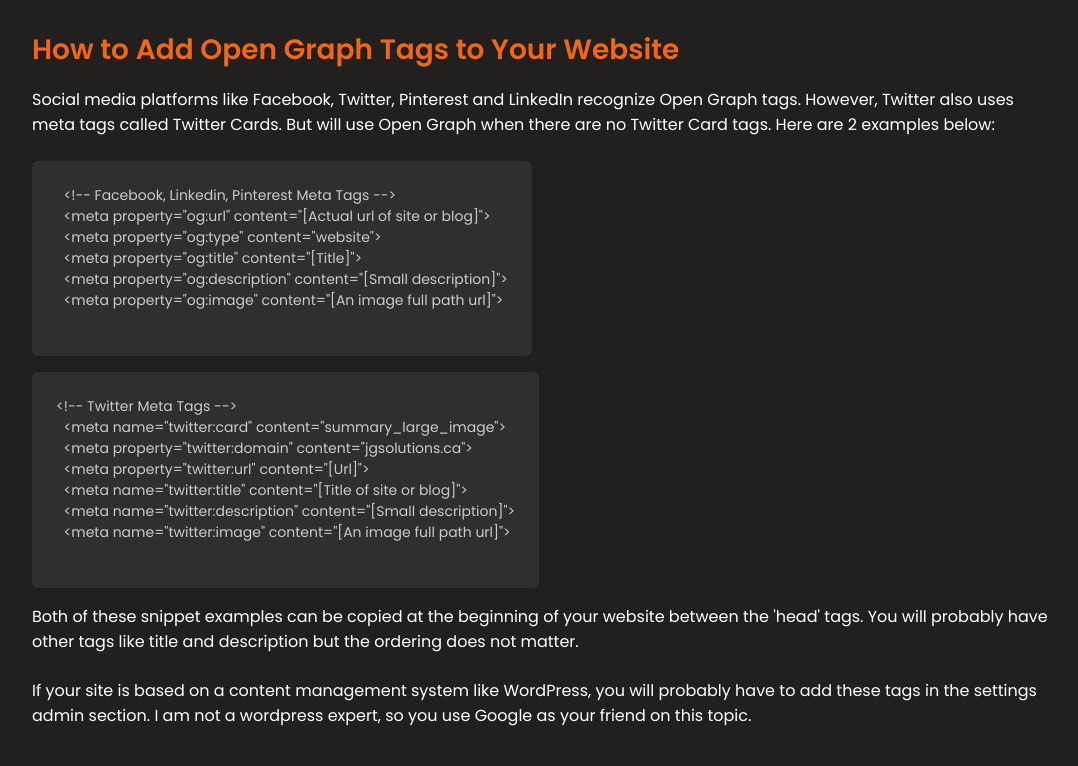
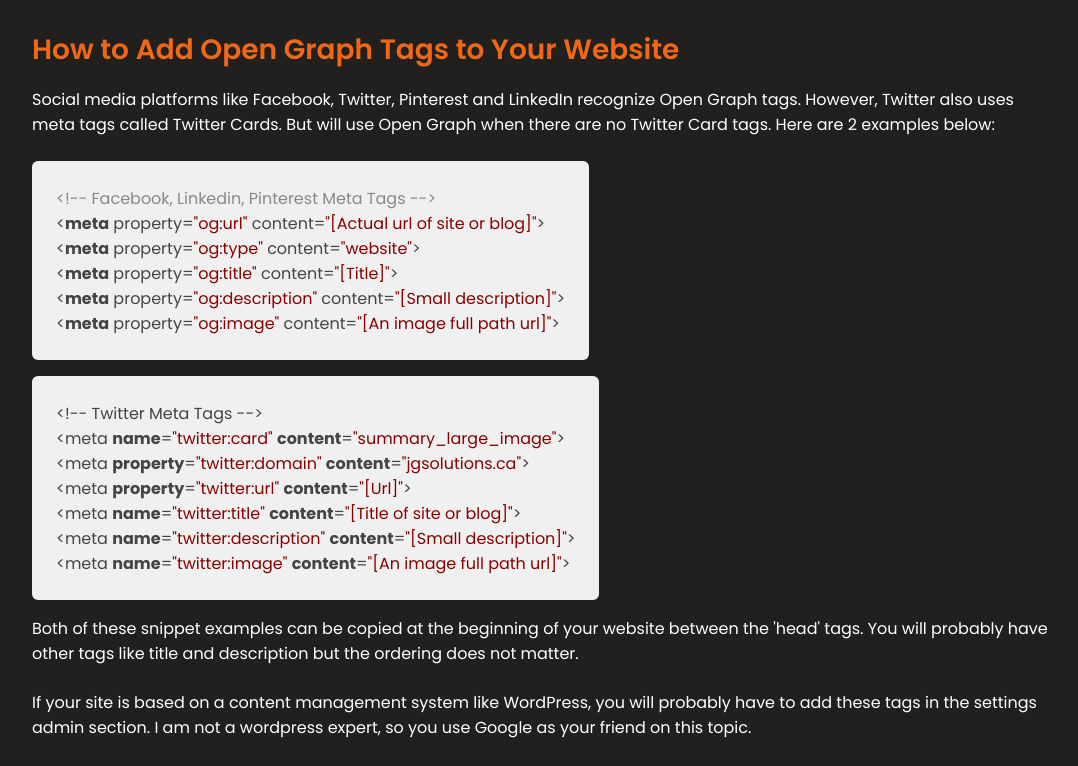
Before and after one commit to JGSolutions/jerry-gagliano, a Next.js app: page /posts/open-graph-meta-tags in a window 1280 px wide. Shown: the part 1681-2447 px from the top of the page, without its empty margins (100-1178 px from the left). Built offline with nearby package versions, Linux system fonts and the light colour scheme.

Commit message:
added syntax highlight

```diff
--- a/components/blog-layout/blog-layout.tsx
+++ b/components/blog-layout/blog-layout.tsx
@@ -25,18 +25,18 @@ export default function BlogLayout({ meta, children }) {
       <Head>
         <title>{meta.title}</title>
 
-        {/* <meta property="og:url" content={`${url}${postData.path}`} />
+        <meta property="og:url" content={`${url}${meta.path}`} />
         <meta property="og:type" content="article" />
-        <meta property="og:title" content={postData.title} />
-        <meta property="og:description" content={postData.description} />
-        <meta name="image" property="og:image" content={`${url}${postData.coverImage}`} itemProp="image"/>
+        <meta property="og:title" content={meta.title} />
+        <meta property="og:description" content={meta.description} />
+        <meta name="image" property="og:image" content={`${url}${meta.coverImage}`} itemProp="image"/>
 
         <meta name="twitter:card" content="summary_large_image" />
-        <meta property="twitter:url" content={`${url}${postData.path}`} />
-        <meta property="twitter:title" content={postData.title} />
-        <meta property="twitter:description" content={postData.description} />
-        <meta property="twitter:image" content={`${url}${postData.coverImage}`} />
-        <meta property="twitter:creator" content="@JGSolutions"></meta> */}
+        <meta property="twitter:url" content={`${url}${meta.path}`} />
+        <meta property="twitter:title" content={meta.title} />
+        <meta property="twitter:description" content={meta.description} />
+        <meta property="twitter:image" content={`${url}${meta.coverImage}`} />
+        <meta property="twitter:creator" content="@JGSolutions"></meta>
 
       </Head>
 
--- a/components/blog-layout/post.module.css
+++ b/components/blog-layout/post.module.css
@@ -90,13 +90,9 @@
 }
 
 .article pre {
-    background-color: var(--third-background);
     border-radius: 6px;
-    padding: 24px;
-    font-size: var(--fs-small);
-    font-weight: var(--fs-regular);
-    color: var(--secondary-text);
     margin-bottom: 16px;
+    padding: 0 24px 24px 24px !important;
     width: fit-content;
 }
 
```
Also changed, not shown: pages/posts/open-graph-meta-tags.mdx (+10 -7 lines).
